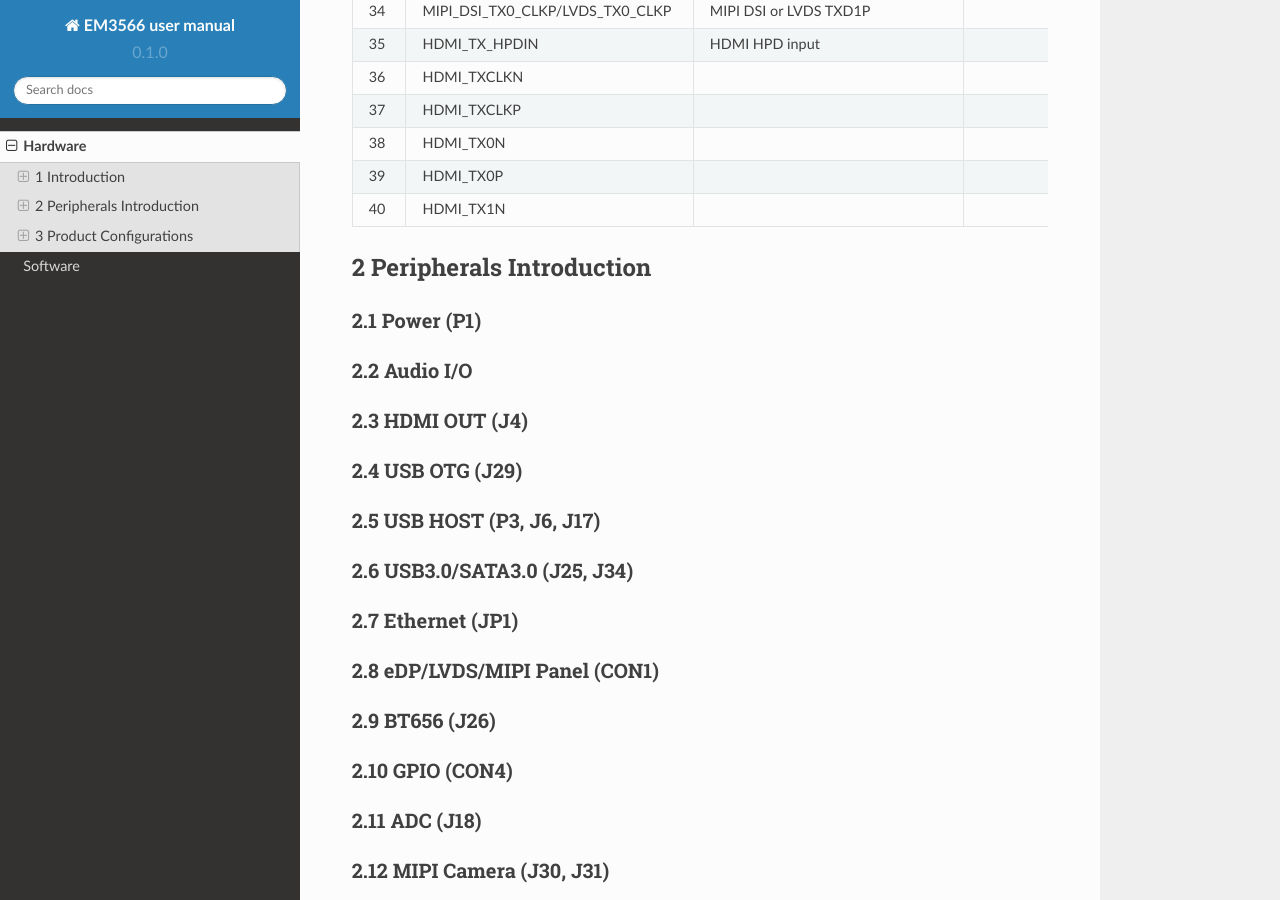
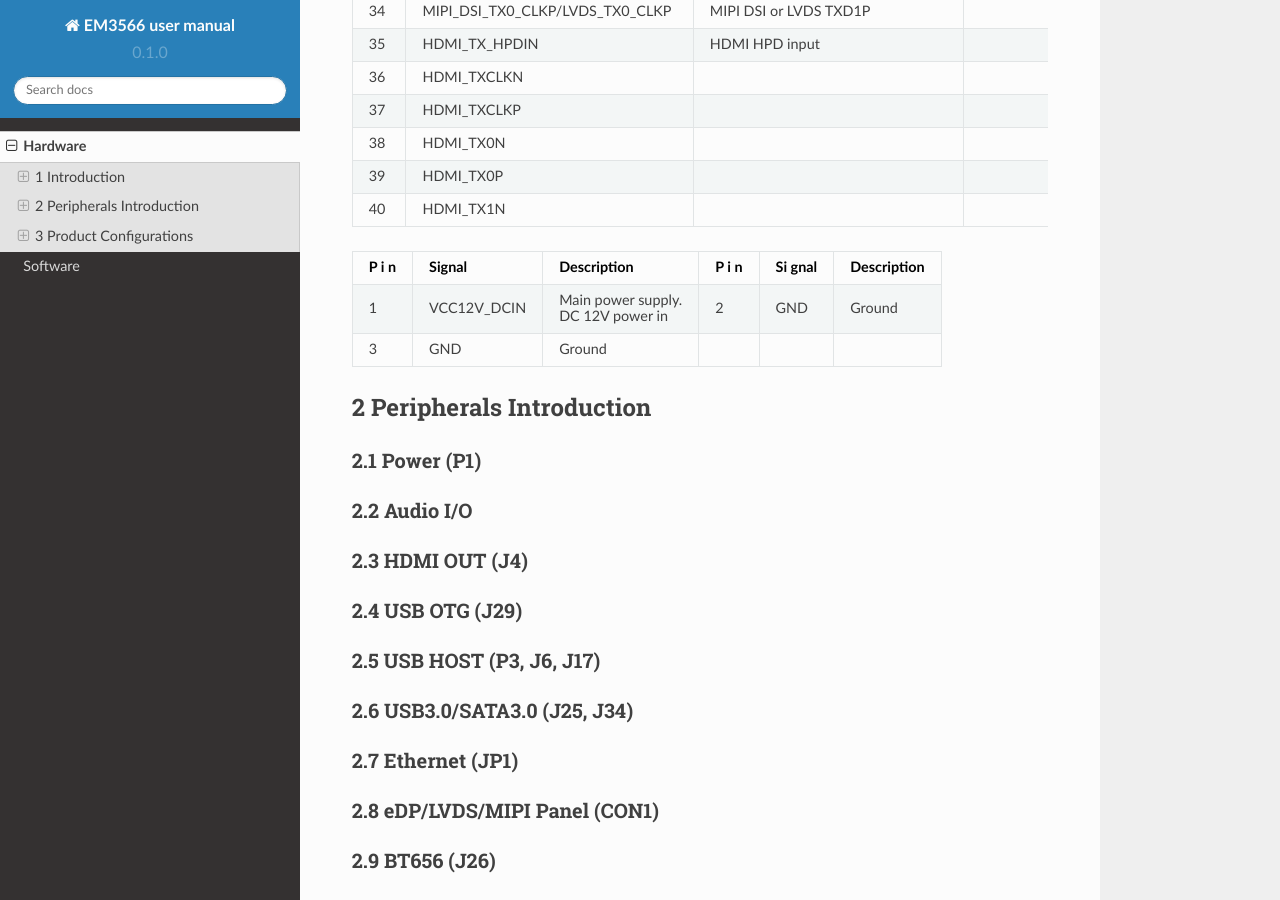
Before and after one commit to boardcon/EM3566, a Sphinx documentation site: the page built from docs/source/hardware.rst, in a window 1280 px wide and 900 px high, scrolled down 3883 px. Built offline with Sphinx 7.4.7 and the Read the Docs theme 2.0.0, drawn with Linux system fonts in a browser that asks for light colours.

Commit message:
Create hardware.rst

```diff
--- a/docs/source/hardware.rst
+++ b/docs/source/hardware.rst
@@ -310,6 +310,19 @@
 
 
 
++---+-------------+------------------+---+------+--------------------+
+| P | Signal      | Description      | P | Si   | Description        |
+| i |             |                  | i | gnal |                    |
+| n |             |                  | n |      |                    |
++===+=============+==================+===+======+====================+
+| 1 | VCC12V_DCIN | Main power       | 2 | GND  | Ground             |
+|   |             | supply.          |   |      |                    |
+|   |             |                  |   |      |                    |
+|   |             | DC 12V power in  |   |      |                    |
++---+-------------+------------------+---+------+--------------------+
+| 3 | GND         | Ground           |   |      |                    |
++---+-------------+------------------+---+------+--------------------+
+
 
 
 
```
